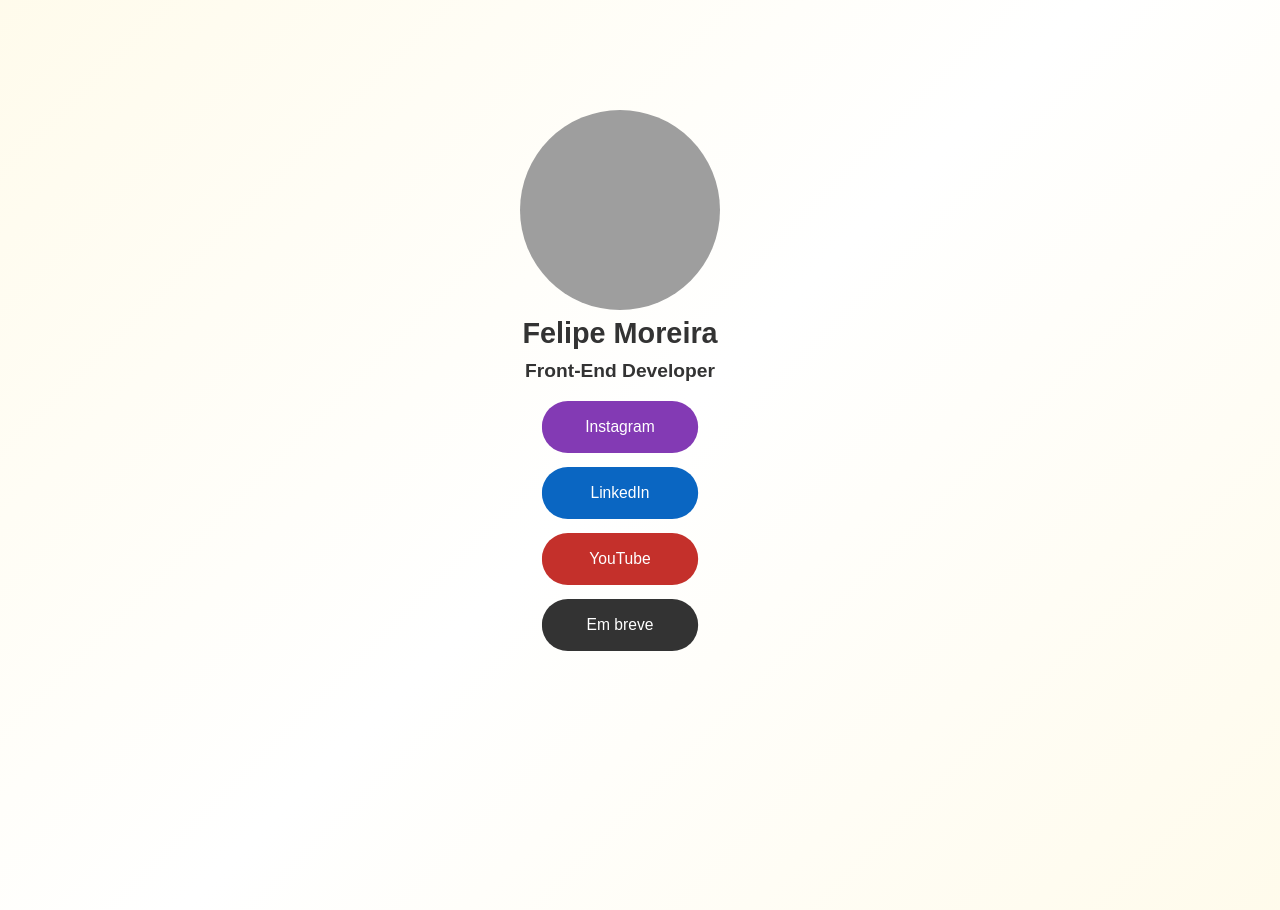
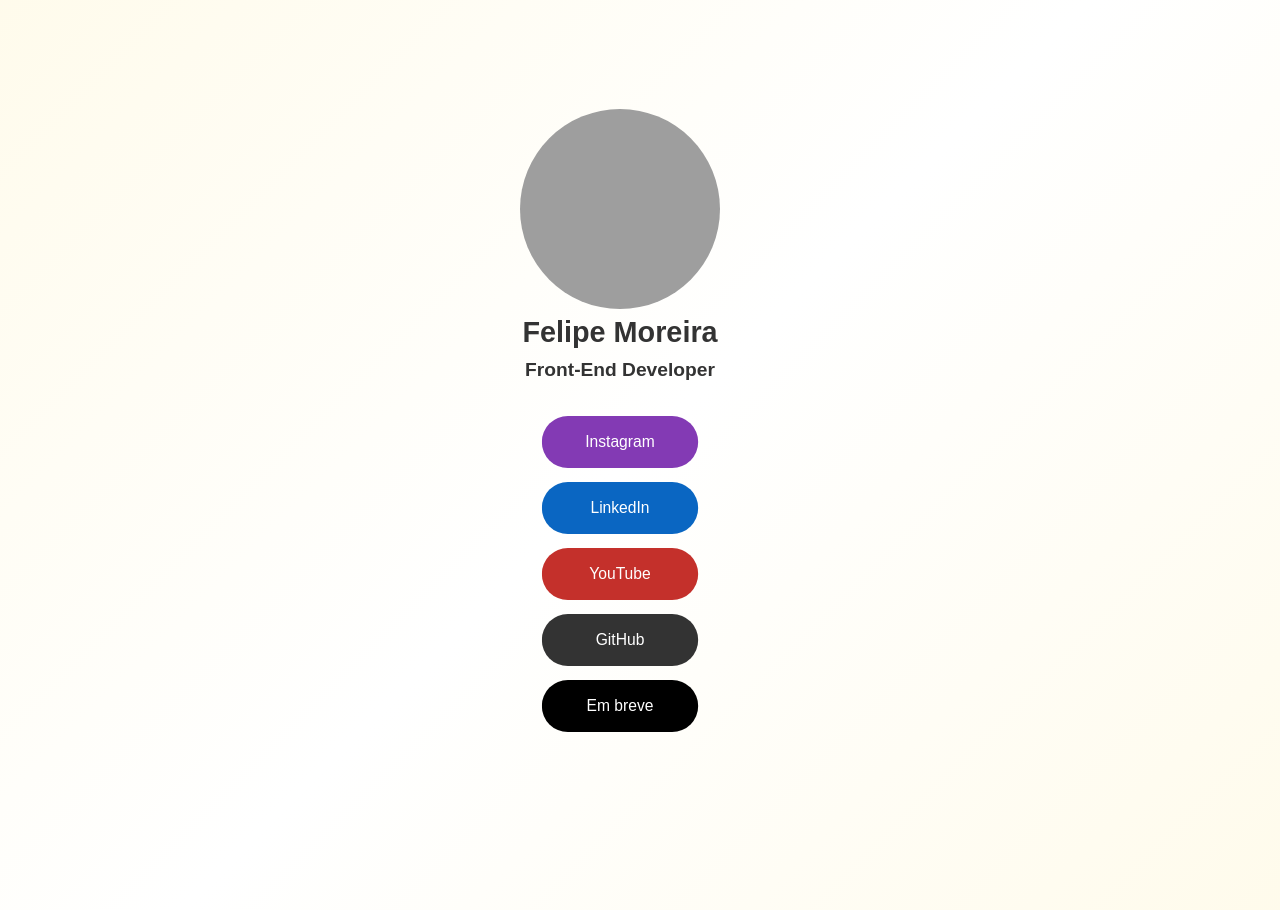
Before and after one commit to LipeLacross/Links-Social-Media, a Vue app: page / in a window 1280 px wide. Shown: the top 910 px of the page. Built offline with nearby package versions, Linux system fonts and the light colour scheme; grey boxes are pictures that could not be loaded.

Commit message:
Botão GitHub

```diff
--- a/src/components/social_links.vue
+++ b/src/components/social_links.vue
@@ -9,6 +9,9 @@
     <a href="https://www.youtube.com/@DevLipeLacross" class="social-link youtube" title="YouTube">
       <span>YouTube</span>
     </a>
+    <a href="https://github.com/LipeLacross" class="social-link github" title="GitHub">
+      <span>GitHub</span>
+    </a>
     <div class="social-link portfolio" title="Em breve">
       <span>Em breve</span>
     </div>
@@ -16,7 +19,6 @@
 </template>
 
 <script setup>
-// Pode adicionar scripts para animações aqui, se necessário
 </script>
 
 <style scoped>
@@ -25,8 +27,7 @@
   flex-direction: column;
   align-items: center;
   gap: 1rem;
-  margin-top: 0rem;
-  margin-bottom: 5rem;
+  margin-top: 1rem;
 }
 
 @keyframes buttonHover {
@@ -71,7 +72,11 @@
   background-color: #c4302b;
 }
 
+.github {
+  background-color: #333; /* Cor para GitHub */
+}
+
 .portfolio {
-  background-color: #333;
+  background-color: #000000
 }
 </style>
```
